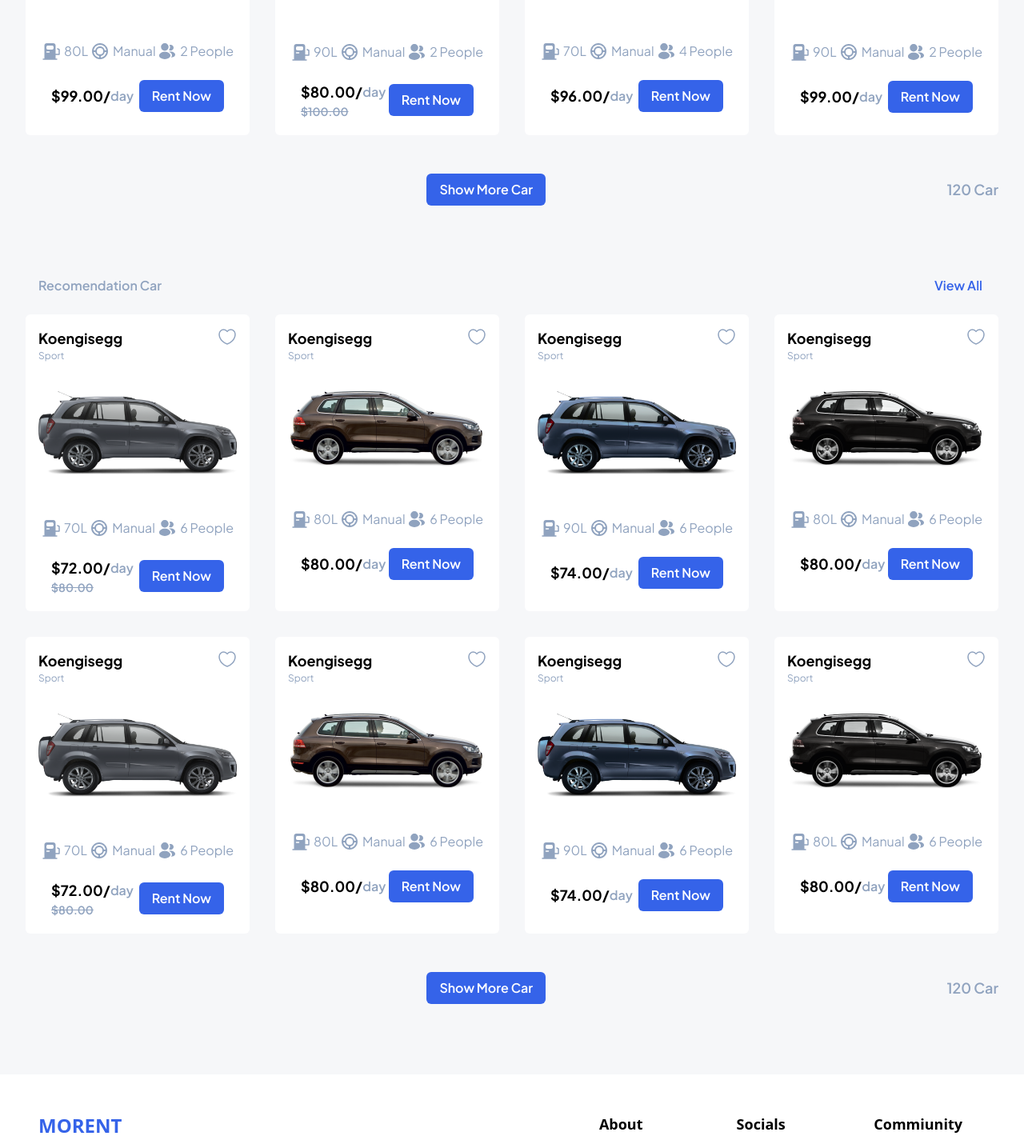
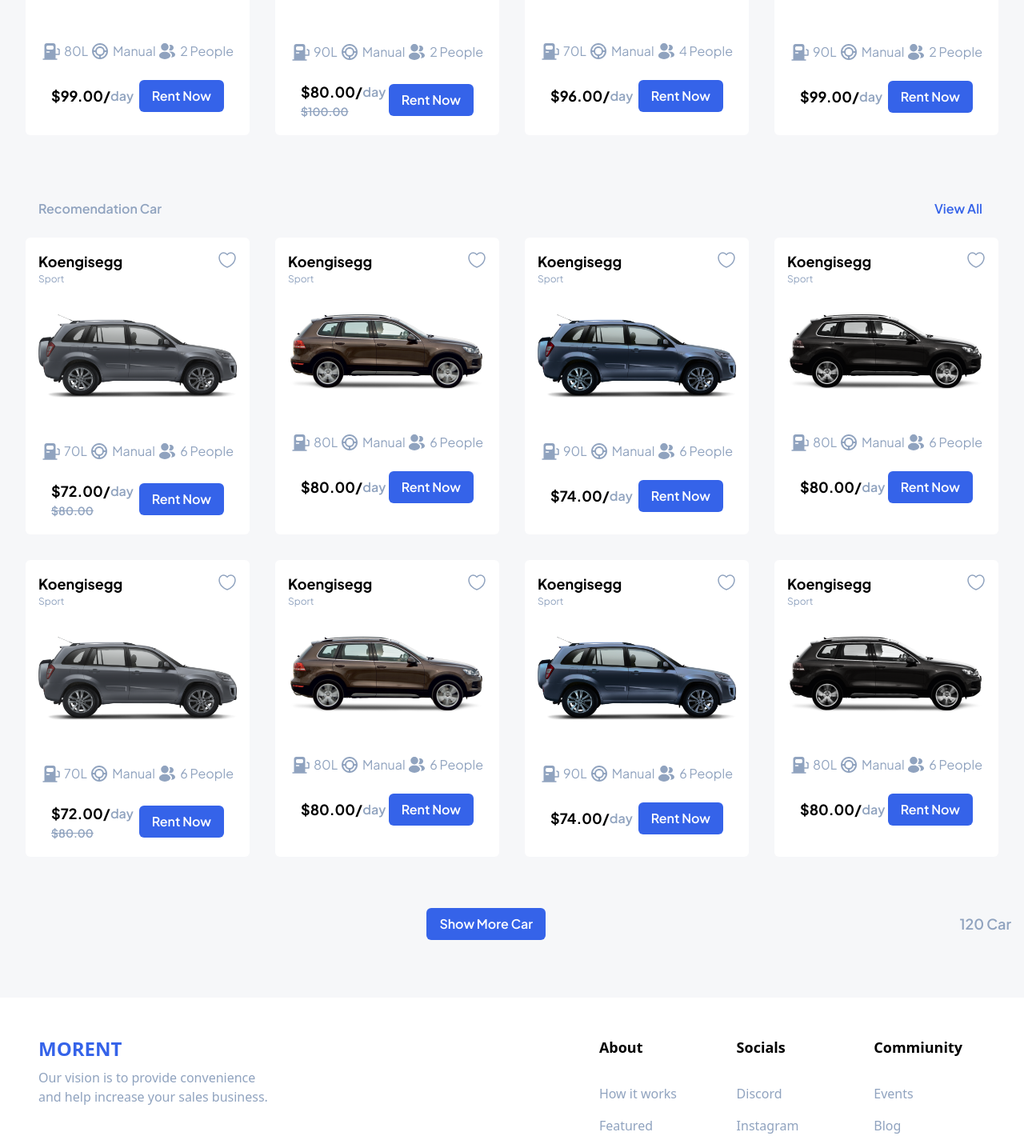
Before and after one commit to Sina-Abf/morent-website, a Next.js app: page / in a window 1280 px wide. Shown: the part 888-2323 px from the top of the page at 80% size. Built offline with nearby package versions, Linux system fonts and the light colour scheme.

Commit message:
fix button placement

```diff
--- a/app/page.tsx
+++ b/app/page.tsx
@@ -11,6 +11,13 @@
       <Hero />
       <CarRow rowTitle="Popular Car" data={popularCar} />
       <CarRow rowTitle="Recomendation Car" data={recommendationCar} />
+      <div className="flex justify-between mb-14 items-center">
+        <div></div>
+        <button className="rounded-md bg-primary text-white font-semibold py-2 px-4">
+          Show More Car
+        </button>
+        <h2 className="text-secondary-300 text-lg font-semibold">120 Car</h2>
+      </div>
     </main>
   );
 }
--- a/components/car-row.tsx
+++ b/components/car-row.tsx
@@ -29,13 +29,6 @@
           <CarItem key={item.name} data={item} />
         ))}
       </ul>
-      <div className="flex justify-between mb-14 items-center">
-        <div></div>
-        <button className="rounded-md bg-primary text-white font-semibold py-2 px-4">
-          Show More Car
-        </button>
-        <h2 className="text-secondary-300 text-lg font-semibold">120 Car</h2>
-      </div>
     </div>
   );
 };
```
